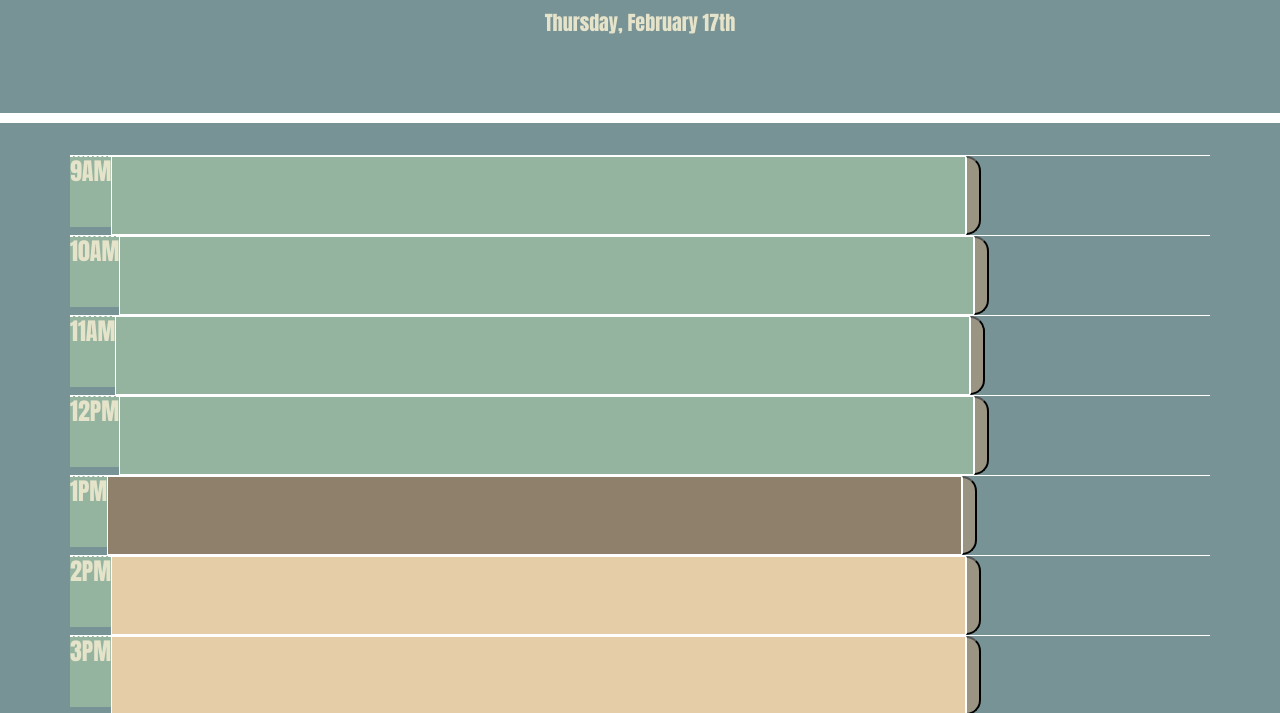
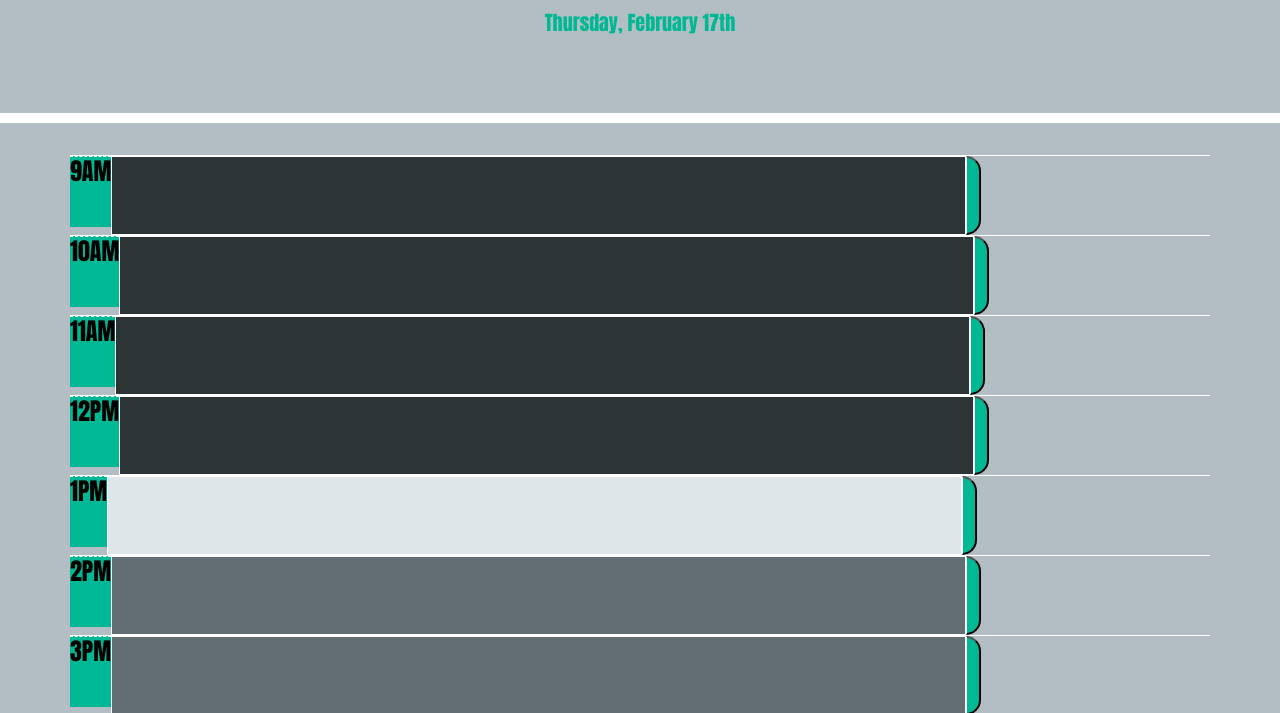
Before and after one commit to mcmathis91/taskmanager, a plain HTML site: page index.html in a window 1280 px wide. Shown: the part 181-894 px from the top of the page. Drawn offline with nearby package versions, Linux system fonts and the light colour scheme.

Commit message:
styling colors changed/js completed

```diff
--- a/style.css
+++ b/style.css
@@ -2,22 +2,22 @@ body {
     font-family: Impact, Haettenschweiler, 'Arial Narrow Bold', sans-serif;
     font-size: 16px;
     line-height: 1;
-    background-color: #789395;
+    background-color: #b2bec3;
 }
 
 textarea {
     background: transparent;
     border: none;
     resize: none;
-    color: #E5E3C9;
-    border-left: 1px solid #E5E3C9;
+    color: #00b894;
+    border-left: 1px solid #00b894;
     padding: 10px;
 }
 
 .jumbotron {
     text-align: center;
     background-color: transparent;
-    color: #E5E3C9;
+    color: #00b894;
     border-radius: 0;
     border-bottom: 10px solid white;
 }
@@ -39,32 +39,32 @@ textarea {
 }
 
 .hour {
-    background-color: #94B49F;
-    color: #E5E3C9;
+    background-color: #00b894;
+    color: black;
     border-top: 1px dashed white;
     text-align: right;
 }
 
 .past {
-    background-color: #94B49F;
-    color: #E5E3C9
+    background-color: #2d3436;
+    color: white;
 }
 
 .present {
-    background-color: #8E806A;
-    color: #E5E3C9;
+    background-color: #dfe6e9;
+    color: black;
 }
 
 .future {
-    background-color: #E4CDA7;
-    color: #E5E3C9;
+    background-color: #636e72;
+    color: black;
 }
 
 .saveBtn {
     border-left: 1px solid white;
     border-top-right-radius: 15px;
     border-bottom-right-radius: 15px;
-    background-color: #9A9483;
+    background-color: #00b894;
     color: white;
 }
 
```
